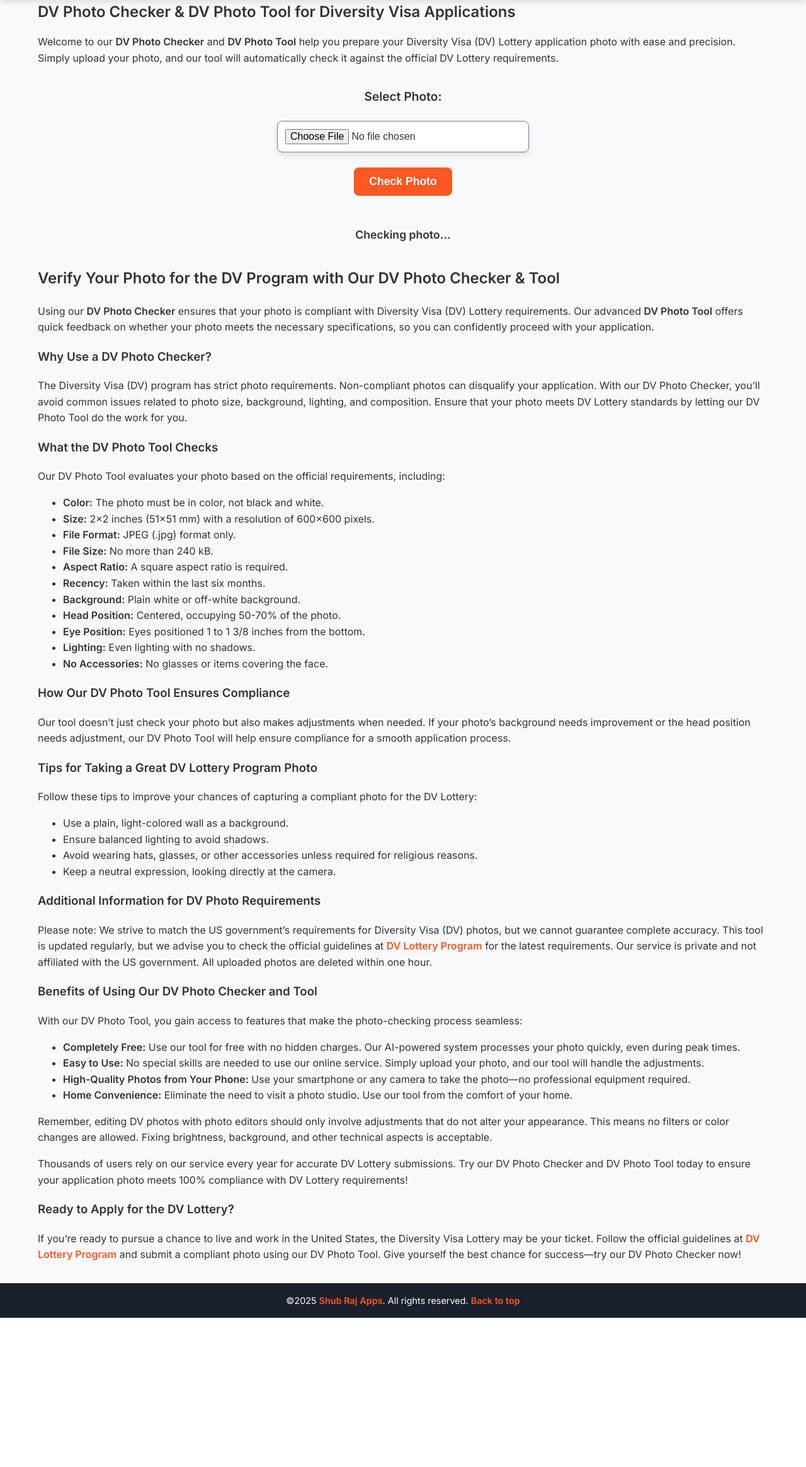
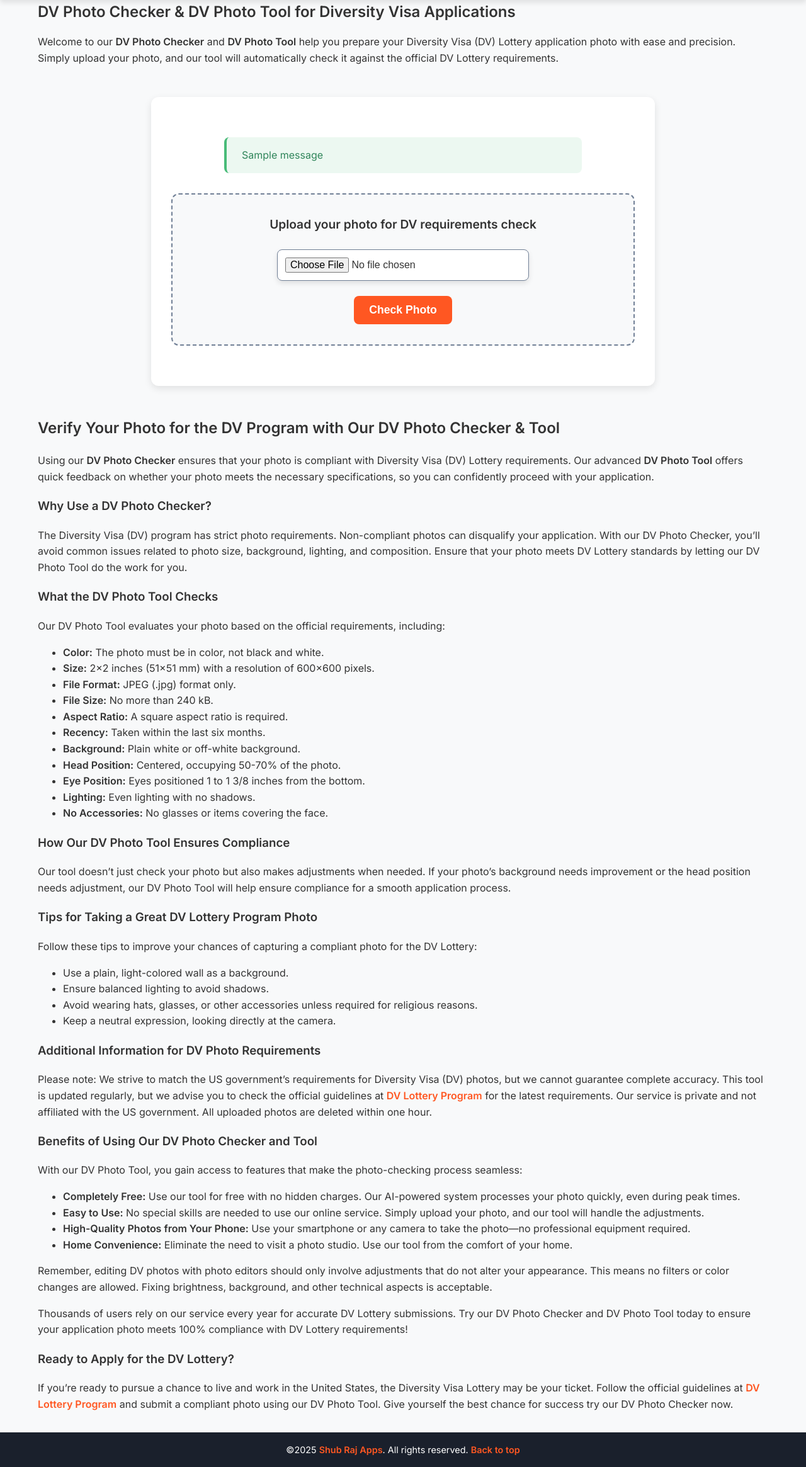
Before and after one commit to shubraj/app.shubraj.com, a Django app: page /dv-photo-tool/ in a window 1280 px wide. Shown: the part 71-2401 px from the top of the page at 63% size. Before the commit the page ends 2164 px from the top, so only its background shows below. Run offline with Django 5.2, Linux system fonts and the light colour scheme; tables that the repository leaves empty hold one stand-in row (values such as "Sample post"); one stand-in notice (Sample message) is shown.

Commit message:
fix(dv): dv fixed

```diff
--- a/backend/app/static/app/css/style.css
+++ b/backend/app/static/app/css/style.css
@@ -949,25 +949,81 @@
     text-align: center;
 }
 
+/* Enhanced Message and Error Styling */
 .feedback-container {
-    margin-top: 2rem;
-    text-align: center;
+    width: 100%;
+    max-width: 600px;
+    margin: 2rem auto;
+    padding: 0 1rem;
 }
 
 .feedback-message {
-    font-size: 1.1rem;
-    font-weight: 600;
-    padding: 1rem;
+    padding: 1rem 1.5rem;
+    margin: 1rem 0;
     border-radius: 8px;
-    margin-top: 1rem;
+    font-weight: 500;
+    animation: fadeIn 0.3s ease-in;
+    border-left: 4px solid;
 }
 
+.feedback-message.success {
+    background-color: rgba(72, 187, 120, 0.1);
+    color: #2F855A;
+    border-color: #48BB78;
+}
+
+.feedback-message.error {
+    background-color: rgba(245, 101, 101, 0.1);
+    color: #C53030;
+    border-color: #F56565;
+}
+
+/* Enhanced Photo Tool Section */
+.photo-tool {
+    max-width: 800px;
+    margin: 3rem auto;
+    padding: 2rem;
+    background-color: var(--card-bg);
+    border-radius: 12px;
+    box-shadow: 0 4px 12px rgba(0, 0, 0, 0.1);
+}
+
+/* Improved Upload Section */
+.upload-section {
+    padding: 2rem;
+    border: 2px dashed var(--secondary-accent);
+    border-radius: 12px;
+    text-align: center;
+    background-color: rgba(113, 128, 150, 0.05);
+    transition: all 0.3s ease;
+}
+
+.upload-section:hover {
+    border-color: var(--primary-btn);
+    background-color: rgba(113, 128, 150, 0.08);
+}
+
+/* Enhanced Adjusted Photo Container */
 .adjusted-photo-container {
-    margin-top: 1.5rem;
+    margin-top: 2.5rem;
+    text-align: center;
+    padding: 2rem;
+    background-color: var(--card-bg);
+    border-radius: 12px;
+    box-shadow: 0 4px 12px rgba(0, 0, 0, 0.1);
+}
+
+.adjusted-photo-container h3 {
+    color: var(--accent-color);
+    margin-bottom: 1.5rem;
+    font-size: 1.25rem;
 }
 
 .adjusted-photo {
-    max-width: 100%;
+    max-width: 400px;
+    width: 100%;
+    height: auto;
     border-radius: 8px;
-    box-shadow: 0 6px 12px rgba(0, 0, 0, 0.1);
+    box-shadow: 0 6px 12px rgba(0, 0, 0, 0.15);
+    margin-bottom: 1.5rem;
 }
--- a/backend/app/templates/app/dv-photo-tool.html
+++ b/backend/app/templates/app/dv-photo-tool.html
@@ -16,28 +16,37 @@
 
 <!-- Enhanced Photo Upload Section -->
 <section class="photo-tool">
-    <form id="photoForm" method="post" enctype="multipart/form-data">
-        {% csrf_token %}
-        <div class="upload-section">
-            <label for="photoInput" class="upload-label">Select Photo:</label>
-            <input type="file" name="photo" id="photoInput" class="input-file" required aria-label="Upload your photo">
-            <button type="submit" class="btn">Check Photo</button>
-        </div>
-    </form>
-
     <div id="feedbackContainer" class="feedback-container">
         {% for message in messages %}
-            <div id="photoFeedback" class="feedback-message">Checking photo...</div>
+            <div class="feedback-message success">
+                <i class="fas fa-check-circle"></i> {{message}}
+            </div>
+        {% endfor %}
+
+        {% for error in errors %}
+            <div class="feedback-message error">
+                <i class="fas fa-exclamation-circle"></i> {{error}}
+            </div>
         {% endfor %}
 
         {% if image %}
         <div id="adjustedPhotoContainer" class="adjusted-photo-container">
-            <h3>Adjusted Photo:</h3>
+            <h3>Your Adjusted Photo</h3>
             <img id="adjustedPhoto" src="{{image}}" alt="Adjusted photo for DV requirements" class="adjusted-photo">
-            <a href="{{ image }}" download id="downloadBtn">Download Photo</a>
+            <a href="{{ image }}" download class="btn" id="downloadBtn">
+                <i class="fas fa-download"></i> Download Adjusted Photo
+            </a>
         </div>
         {% endif %}
     </div>
+    <form id="photoForm" method="post" enctype="multipart/form-data">
+        {% csrf_token %}
+        <div class="upload-section">
+            <label for="photoInput" class="upload-label">Upload your photo for DV requirements check</label>
+            <input type="file" name="photo" id="photoInput" class="input-file" required accept="image/*" aria-label="Upload your photo">
+            <button type="submit" class="btn">Check Photo</button>
+        </div>
+    </form>
 </section>
 
 <!-- Requirements and Blog Section -->
@@ -95,6 +104,6 @@
     <p>Thousands of users rely on our service every year for accurate DV Lottery submissions. Try our DV Photo Checker and DV Photo Tool today to ensure your application photo meets 100% compliance with DV Lottery requirements!</p>
 
     <h3>Ready to Apply for the DV Lottery?</h3>
-    <p>If you’re ready to pursue a chance to live and work in the United States, the Diversity Visa Lottery may be your ticket. Follow the official guidelines at <a href="https://dvprogram.state.gov">DV Lottery Program</a> and submit a compliant photo using our DV Photo Tool. Give yourself the best chance for success—try our DV Photo Checker now!</p>
+    <p>If you’re ready to pursue a chance to live and work in the United States, the Diversity Visa Lottery may be your ticket. Follow the official guidelines at <a href="https://dvprogram.state.gov">DV Lottery Program</a> and submit a compliant photo using our DV Photo Tool. Give yourself the best chance for success try our DV Photo Checker now.</p>
 </section>
 {% endblock %}
--- a/backend/app/utils/dv_tools.py
+++ b/backend/app/utils/dv_tools.py
@@ -4,7 +4,6 @@
 import os
 import time
 from pathlib import Path
-from django.conf import settings
 
 def process_dv_image(media_dir,image_path):
     errors = []  # List to accumulate all errors
--- a/backend/app/views.py
+++ b/backend/app/views.py
@@ -127,8 +127,10 @@
 class DVPhotoTool(View):
     template_name = "app/dv-photo-tool.html"
     media_dir = Path(settings.MEDIA_ROOT).resolve()
+
     def get(self,request):
         return render(request,self.template_name)
+
     def post(self,request,*args,**kwargs):
         context = {}
         image_file = request.FILES["photo"]
@@ -147,5 +149,4 @@
                 "messages":result[0],
                 "image":f'{settings.MEDIA_URL}{result[-1]}',
             }
-        print(result,success)
         return render(request,self.template_name,context)
```
Also changed, not shown: backend/output_dv_image.jpg (deleted), backend/random.jpg (deleted), backend/shub.jpg (deleted).
